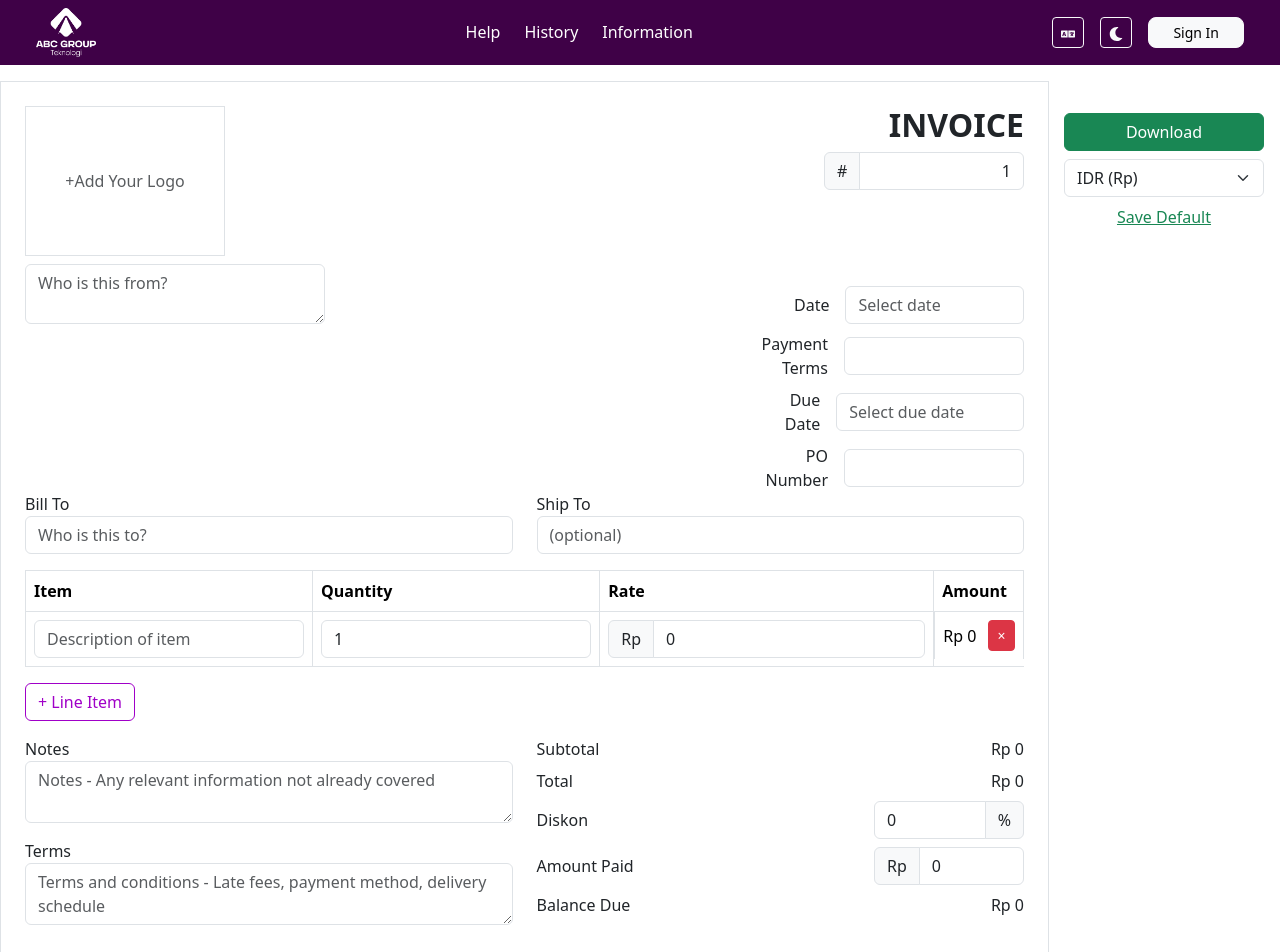
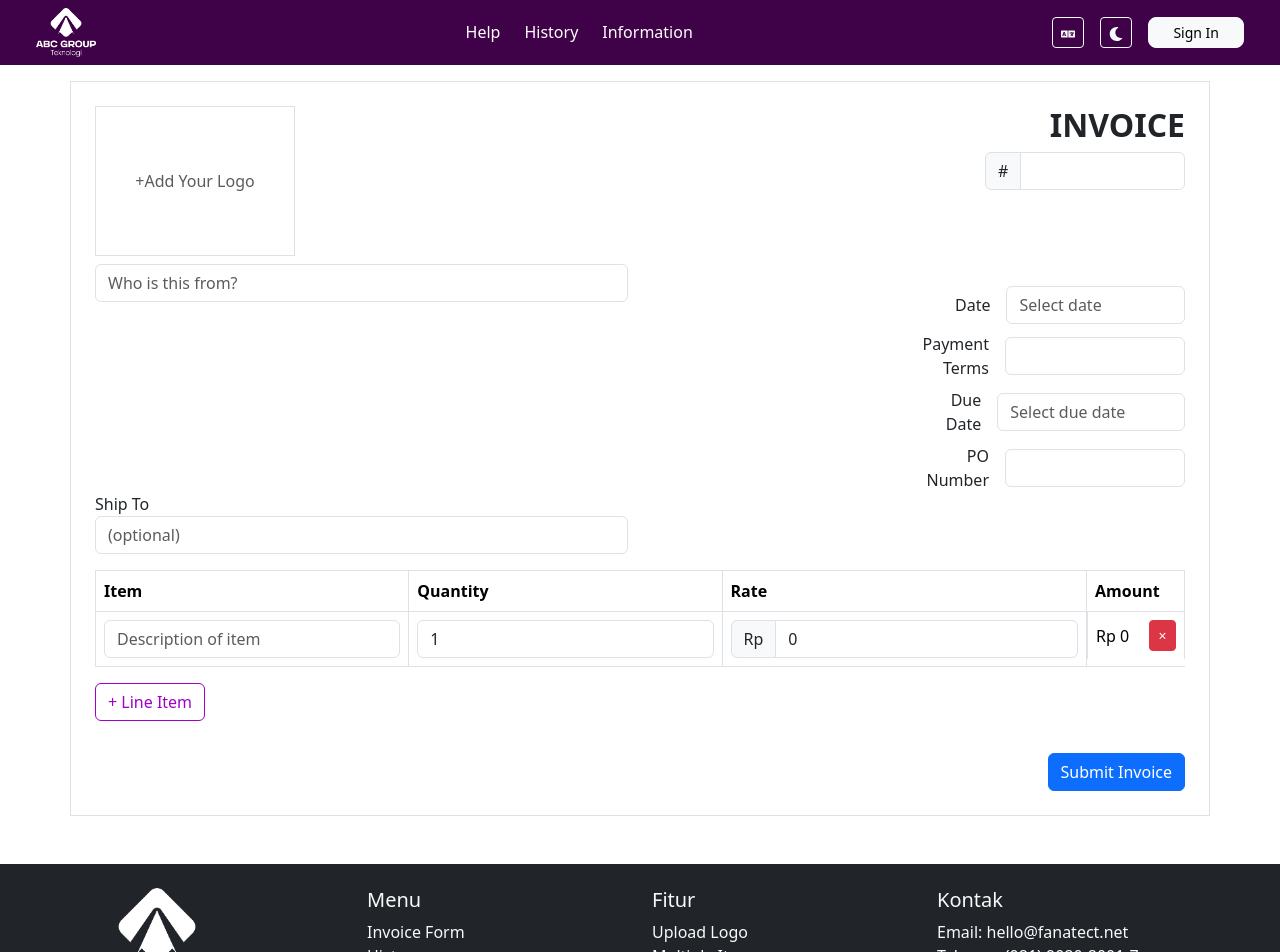
Before and after one commit to NeixLawliet/Invoice-ABC, a React (Create React App) app: page / in a window 1280 px wide. Shown: the top 952 px of the page. Built offline with nearby package versions, Linux system fonts and the light colour scheme.

Commit message:
backend update

```diff
--- a/package.json
+++ b/package.json
@@ -10,10 +10,12 @@
     "axios": "^1.9.0",
     "bootstrap": "^5.3.6",
     "date-fns": "^4.1.0",
+    "jspdf": "^3.0.1",
     "react": "^19.1.0",
     "react-bootstrap": "^2.10.10",
     "react-datepicker": "^8.3.0",
     "react-dom": "^19.1.0",
+    "react-icons": "^5.5.0",
     "react-router-dom": "^6.30.0",
     "react-scripts": "5.0.1",
     "web-vitals": "^2.1.4"
--- a/src/components/InvoiceForm.js
+++ b/src/components/InvoiceForm.js
@@ -4,8 +4,13 @@ import jsPDF from "jspdf";
 import html2canvas from "html2canvas";
 import DatePicker from "react-datepicker";
 import "react-datepicker/dist/react-datepicker.css";
+import { useNavigate } from "react-router-dom";
+
 
 function InvoiceForm({ contentRef }) {
+  const navigate = useNavigate();
+
+  // State untuk form fields
   const [logo, setLogo] = useState(null);
   const [items, setItems] = useState([{ description: "", quantity: 1, rate: 0 }]);
   const [discount, setDiscount] = useState(0);
@@ -13,6 +18,13 @@ function InvoiceForm({ contentRef }) {
 
   const [invoiceDate, setInvoiceDate] = useState(null);
   const [dueDate, setDueDate] = useState(null);
+
+  const [invoiceNumber, setInvoiceNumber] = useState('');
+  const [billTo, setBillTo] = useState('');
+  const [shipTo, setShipTo] = useState('');
+  const [poNumber, setPoNumber] = useState('');
+  const [paymentTerms, setPaymentTerms] = useState('');
+  const [notes, setNotes] = useState('');
 
   const getCurrencySymbol = (code) => {
     const symbols = {
@@ -28,37 +40,107 @@ function InvoiceForm({ contentRef }) {
     return symbols[code] || code;
   };
 
+  // Handle file upload for logo
   const handleLogoUpload = (e) => {
     const file = e.target.files[0];
-    if (file) {
+    if (file && file.size <= 2 * 1024 * 1024) { // Maksimum 2MB
       const reader = new FileReader();
       reader.onloadend = () => setLogo(reader.result);
       reader.readAsDataURL(file);
+    } else {
+      alert("Logo terlalu besar. Maksimum ukuran adalah 2MB.");
     }
   };
 
+  // Add new item row
   const handleAddItem = () => setItems([...items, { description: "", quantity: 1, rate: 0 }]);
 
+  // Remove item row
   const handleRemoveItem = (indexToRemove) => {
     setItems(items.filter((_, index) => index !== indexToRemove));
   };
 
+  // Update item data
   const handleItemChange = (index, field, value) => {
     const newItems = [...items];
     newItems[index][field] = field === "description" ? value : Number(value);
     setItems(newItems);
   };
 
+  // Calculate the amount for each item
   const calculateAmount = (quantity, rate) => quantity * rate;
 
+  // Calculate subtotal
   const subtotal = items.reduce(
     (total, item) => total + calculateAmount(item.quantity, item.rate),
     0
   );
 
+  // Calculate discount amount
   const discountAmount = (subtotal * discount) / 100;
   const total = subtotal - discountAmount;
 
+  // Submit form to backend
+  const handleSubmit = async (e) => {
+    e.preventDefault(); // Mencegah reload halaman saat form disubmit
+
+    const payload = {
+      invoice_number: invoiceNumber,
+      date: invoiceDate ? invoiceDate.toISOString().split("T")[0] : null,
+      payment_terms: paymentTerms,
+      due_date: dueDate ? dueDate.toISOString().split("T")[0] : null,
+      po_number: poNumber,
+      bill_to: billTo,
+      ship_to: shipTo,
+      total_amount: total,
+      logo: logo,
+      items: items.map(item => ({
+        description: item.description,
+        quantity: item.quantity,
+        rate: item.rate,
+        amount: item.quantity * item.rate
+      }))
+    };
+
+    // Tampilkan payload di console untuk debug
+    console.log("Payload yang akan dikirim:", payload);
+
+    // Ambil token dari localStorage
+    const token = localStorage.getItem('token');
+
+    try {
+      const response = await fetch("http://localhost:5000/api/invoices", {
+        method: "POST",
+        headers: {
+          "Content-Type": "application/json",
+          "Authorization": `Bearer ${localStorage.getItem('token')}`  // Token diambil dari localStorage
+        },
+        body: JSON.stringify(payload)
+      });
+
+      const text = await response.text(); // Membaca respons sebagai text
+      try {
+        const data = JSON.parse(text); // Mengonversi respons menjadi JSON
+        if (response.ok) {
+          console.log("Invoice berhasil disimpan:", data);
+          alert("Invoice berhasil disimpan");
+          navigate("/history");
+        } else {
+          console.error("Gagal menyimpan invoice:", data);
+          alert(`Gagal: ${data.message}`);
+        }
+      } catch (err) {
+        console.error("Gagal mengonversi respons ke JSON:", err);
+        console.log("Respons yang diterima:", text);
+        alert('Terjadi kesalahan saat menerima respons dari server.');
+      }
+    } catch (err) {
+      console.error("Gagal mengirim data:", err);
+      alert('Terjadi kesalahan saat mengirim data ke server.');
+    }
+  };
+
+  // Handle PDF download
   const handleDownload = () => {
     const input = contentRef.current;
     html2canvas(input).then((canvas) => {
@@ -74,6 +156,7 @@ function InvoiceForm({ contentRef }) {
   return (
     <div className="d-flex" style={{ gap: "15px" }}>
       <div ref={contentRef} className="container border mt-3 p-4" style={{ flex: 1 }}>
+        <form onSubmit={handleSubmit}>
           <div className="row">
             <div className="col-md-6">
               <div
@@ -97,19 +180,27 @@ function InvoiceForm({ contentRef }) {
                   style={{ opacity: 0, cursor: "pointer" }}
                 />
               </div>
-            <textarea
-              className="form-control mt-2" style={{height:'60px', width:'300px'}}
+              <input
+                type="text"
+                className="form-control mt-2"
                 placeholder="Who is this from?"
-            ></textarea>
+                value={billTo}
+                onChange={(e) => setBillTo(e.target.value)}
+              />
             </div>
-          <div className="col-md-6" style={{width:'300px', marginLeft:'auto'}}>
+            <div className="col-md-6" style={{ width: '300px', marginLeft: 'auto' }}>
               <h2 className="fw-bold text-end">INVOICE</h2>
-            <div className="input-group mb-3" style={{width:'200px', marginLeft:'auto'}}>
+              <div className="input-group mb-3" style={{ width: '200px', marginLeft: 'auto' }}>
                 <span className="input-group-text">#</span>
-              <input type="text" className="form-control text-end" defaultValue={1}/>
+                <input
+                  type="text"
+                  className="form-control text-end"
+                  value={invoiceNumber}
+                  onChange={(e) => setInvoiceNumber(e.target.value)}
+                />
               </div>
               <div className="d-flex flex-column gap-2 mt-5 pt-5">
-              <div className="d-flex justify-content-between align-items-center" style={{width:'230px', marginLeft:'auto'}}>
+                <div className="d-flex justify-content-between align-items-center" style={{ width: '230px', marginLeft: 'auto' }}>
                   <label className="me-3 text-end ms-auto">Date</label>
                   <DatePicker
                     selected={invoiceDate}
@@ -117,14 +208,20 @@ function InvoiceForm({ contentRef }) {
                     className="form-control"
                     dateFormat="dd/MM/yyyy"
                     placeholderText="Select date"
-                  style={{width: '180px'}}
+                    style={{ width: '180px' }}
                   />
                 </div>
                 <div className="d-flex justify-content-between align-items-center">
                   <label className="me-3 text-end ms-auto">Payment Terms</label>
-                <input type="text" className="form-control" style={{width:'180px'}}/>
+                  <input
+                    type="text"
+                    className="form-control"
+                    value={paymentTerms}
+                    onChange={(e) => setPaymentTerms(e.target.value)}
+                    style={{ width: '180px' }}
+                  />
                 </div>
-              <div className="d-flex justify-content-between align-items-center" style={{width:'255px', marginLeft:'auto'}}>
+                <div className="d-flex justify-content-between align-items-center" style={{ width: '255px', marginLeft: 'auto' }}>
                   <label className="me-3 text-end ms-auto">Due Date</label>
                   <DatePicker
                     selected={dueDate}
@@ -132,12 +229,18 @@ function InvoiceForm({ contentRef }) {
                     className="form-control"
                     dateFormat="dd/MM/yyyy"
                     placeholderText="Select due date"
-                  style={{width: '180px'}}
+                    style={{ width: '180px' }}
                   />
                 </div>
                 <div className="d-flex justify-content-between align-items-center">
                   <label className="me-3 text-end ms-auto">PO Number</label>
-                <input type="text" className="form-control" style={{width:'180px'}}/>
+                  <input
+                    type="text"
+                    className="form-control"
+                    value={poNumber}
+                    onChange={(e) => setPoNumber(e.target.value)}
+                    style={{ width: '180px' }}
+                  />
                 </div>
               </div>
             </div>
@@ -145,12 +248,14 @@ function InvoiceForm({ contentRef }) {
 
           <div className="row mb-3">
             <div className="col-md-6">
-            <label>Bill To</label>
-            <input type="text" className="form-control" placeholder="Who is this to?" />
-          </div>
-          <div className="col-md-6">
               <label>Ship To</label>
-            <input type="text" className="form-control" placeholder="(optional)" />
+              <input
+                type="text"
+                className="form-control"
+                value={shipTo}
+                onChange={(e) => setShipTo(e.target.value)}
+                placeholder="(optional)"
+              />
             </div>
           </div>
 
@@ -225,100 +330,12 @@ function InvoiceForm({ contentRef }) {
             + Line Item
           </button>
 
-        <div className="row">
-          <div className="col-md-6">
-            <div className="mb-3">
-              <label>Notes</label>
-              <textarea
-                className="form-control"
-                placeholder="Notes - Any relevant information not already covered"
-              ></textarea>
+          <div className="d-flex justify-content-end mt-3">
+            <button type="submit" className="btn btn-primary">
+              Submit Invoice
+            </button>
           </div>
-            <div className="mb-3">
-              <label>Terms</label>
-              <textarea
-                className="form-control"
-                placeholder="Terms and conditions - Late fees, payment method, delivery schedule"
-              ></textarea>
-            </div>
-          </div>
-          <div className="col-md-6">
-            <div className="d-flex justify-content-between mb-2">
-              <span>Subtotal</span>
-              <span>
-                {getCurrencySymbol(currency)} {subtotal.toLocaleString()}
-              </span>
-            </div>
-
-            <div className="d-flex justify-content-between mb-2">
-              <span>Total</span>
-              <span>
-                {getCurrencySymbol(currency)} {total.toLocaleString()}
-              </span>
-            </div>
-
-            <div className="d-flex justify-content-between align-items-center mb-2">
-              <span>Diskon</span>
-              <div className="input-group" style={{ width: "150px" }}>
-                <input
-                  type="number"
-                  className="form-control"
-                  value={discount}
-                  onChange={(e) => {
-                    const discountPercent = Number(e.target.value);
-                    setDiscount(discountPercent);
-                  }}
-                  min="0"
-                  max="100"
-                />
-                <span className="input-group-text">%</span>
-              </div>
-            </div>
-
-            <div className="d-flex justify-content-between align-items-center mb-2">
-              <span>Amount Paid</span>
-              <div className="input-group" style={{ width: "150px" }}>
-                <span className="input-group-text">{getCurrencySymbol(currency)}</span>
-                <input type="number" className="form-control" defaultValue={0} />
-              </div>
-            </div>
-
-            <div className="d-flex justify-content-between">
-              <span>Balance Due</span>
-              <span>
-                {getCurrencySymbol(currency)} {total.toLocaleString()}
-              </span>
-            </div>
-          </div>
-        </div>
-      </div>
-
-      <div
-        className="d-flex flex-column align-items-start mt-5 me-3"
-        style={{ width: "200px" }}
-      >
-        <button className="btn btn-success w-100 mb-2" onClick={handleDownload}>
-          Download
-        </button>
-
-        <select
-          className="form-select mb-2"
-          value={currency}
-          onChange={(e) => setCurrency(e.target.value)}
-        >
-          <option value="IDR">IDR (Rp)</option>
-          <option value="USD">USD ($)</option>
-          <option value="EUR">EUR (€)</option>
-          <option value="GBP">GBP (£)</option>
-          <option value="CAD">CAD ($)</option>
-          <option value="AUD">AUD ($)</option>
-          <option value="JPY">JPY (¥)</option>
-          <option value="CNY">CNY (¥)</option>
-        </select>
-
-        <a href="#" className="text-success text-center w-100">
-          Save Default
-        </a>
+        </form>
       </div>
     </div>
   );
--- a/src/components/SignIn.js
+++ b/src/components/SignIn.js
@@ -6,17 +6,38 @@ function SignIn() {
   const [password, setPassword] = useState('');
   const navigate = useNavigate();
 
-  const handleSubmit = (e) => {
+  const handleSubmit = async (e) => {
     e.preventDefault();
-    const validEmail = 'admin@example.com';
-    const validPassword = 'password123';
 
-    if (email === validEmail && password === validPassword) {
-      navigate('/invoice');
-    } else {
-      alert('Email atau password salah!');
+    try {
+      const response = await fetch('http://localhost:5000/api/auth/login', {
+        method: 'POST',
+        headers: { 'Content-Type': 'application/json' },
+        body: JSON.stringify({ email, password }),
+      });
+
+      const data = await response.json();
+
+      if (response.ok) {
+        // Simpan token jika perlu
+        localStorage.setItem('token', data.token);
+        console.log('Token:', data.token);
+        // Menyimpan token setelah login
+        localStorage.setItem('token', data.token);
+
+        // Navigasi ke halaman invoice
+        navigate('/invoice');
+      } else {
+        alert(data.message || 'Login gagal!');
+      }
+    } catch (err) {
+      alert('Terjadi kesalahan pada server.');
+      console.error(err);
     }
+
+
   };
+
 
   return (
     <div className="container-fluid vh-100 d-flex p-0">
--- a/src/components/history.js
+++ b/src/components/history.js
@@ -5,20 +5,39 @@ function History() {
   const [invoices, setInvoices] = useState([]);
 
   useEffect(() => {
-    const data = [
-      { number: "INV001", date: "2022-01-01", total: "1000", status: "Paid", action: "View" },
-      { number: "INV002", date: "2022-02-01", total: "2000", status: "Pending", action: "View" },
-      { number: "INV003", date: "2022-03-01", total: "3000", status: "Paid", action: "View" },
-    ];
-    setInvoices(data);
+    const fetchInvoices = async () => {
+      try {
+        const token = localStorage.getItem("token");
+
+        const response = await fetch("http://localhost:5000/api/invoices", {
+          headers: {
+            "Authorization": `Bearer ${token}`,
+          },
+        });
+
+        const data = await response.json();
+        console.log("Fetched invoices:", data); // Untuk debug
+        setInvoices(data);
+      } catch (error) {
+        console.error("Gagal mengambil data invoice:", error);
+      }
+    };
+
+    fetchInvoices();
   }, []);
 
   return (
     <div className="container mt-4">
       <div className="d-flex justify-content-between align-items-center mb-4">
         <h2>Invoice History</h2>
-        <button className="btn btn-primary" onClick={() => window.location.href='/invoice'}>Create New Invoice</button>
+        <button
+          className="btn btn-primary"
+          onClick={() => (window.location.href = "/invoice")}
+        >
+          Create New Invoice
+        </button>
       </div>
+
       <div className="card shadow-sm">
         <div className="card-body">
           <div className="table-responsive">
@@ -33,15 +52,35 @@ function History() {
                 </tr>
               </thead>
               <tbody>
-                {invoices.map((invoice, index) => (
-                  <tr key={index}>
-                    <td>{invoice.number}</td>
-                    <td>{invoice.date}</td>
-                    <td>{invoice.total}</td>
-                    <td>{invoice.status}</td>
-                    <td>{invoice.action}</td>
+                {invoices.length === 0 ? (
+                  <tr>
+                    <td colSpan="5" className="text-center">
+                      Tidak ada data invoice.
+                    </td>
                   </tr>
-                ))}
+                ) : (
+                  invoices.map((invoice, index) => (
+                    <tr key={index}>
+                      <td>{invoice.invoice_number}</td>
+                      <td>{new Date(invoice.date).toLocaleDateString()}</td>
+                      <td>
+                        {parseFloat(invoice.total_amount).toLocaleString("id-ID", {
+                          style: "currency",
+                          currency: "IDR",
+                        })}
+                      </td>
+                      <td>{invoice.status || "N/A"}</td>
+                      <td>
+                        <button
+                          className="btn btn-sm btn-outline-primary"
+                          onClick={() => window.location.href = `/invoice/${invoice.id}`}
+                        >
+                          View
+                        </button>
+                      </td>
+                    </tr>
+                  ))
+                )}
               </tbody>
             </table>
           </div>
```
Also changed, not shown: 1 other file (tests, documents, lock files or other folders). Lines whose indentation alone changed are shown as unchanged.
